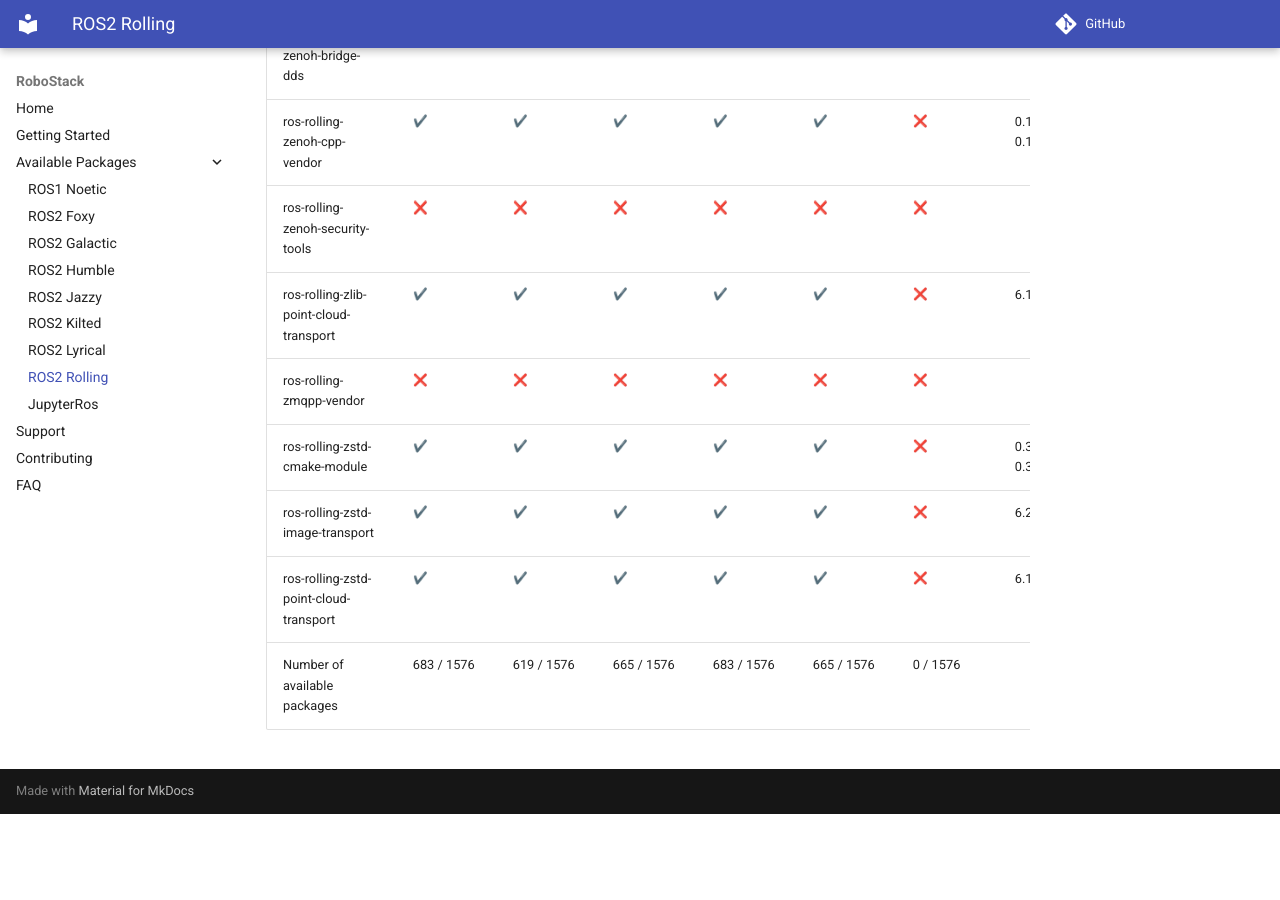
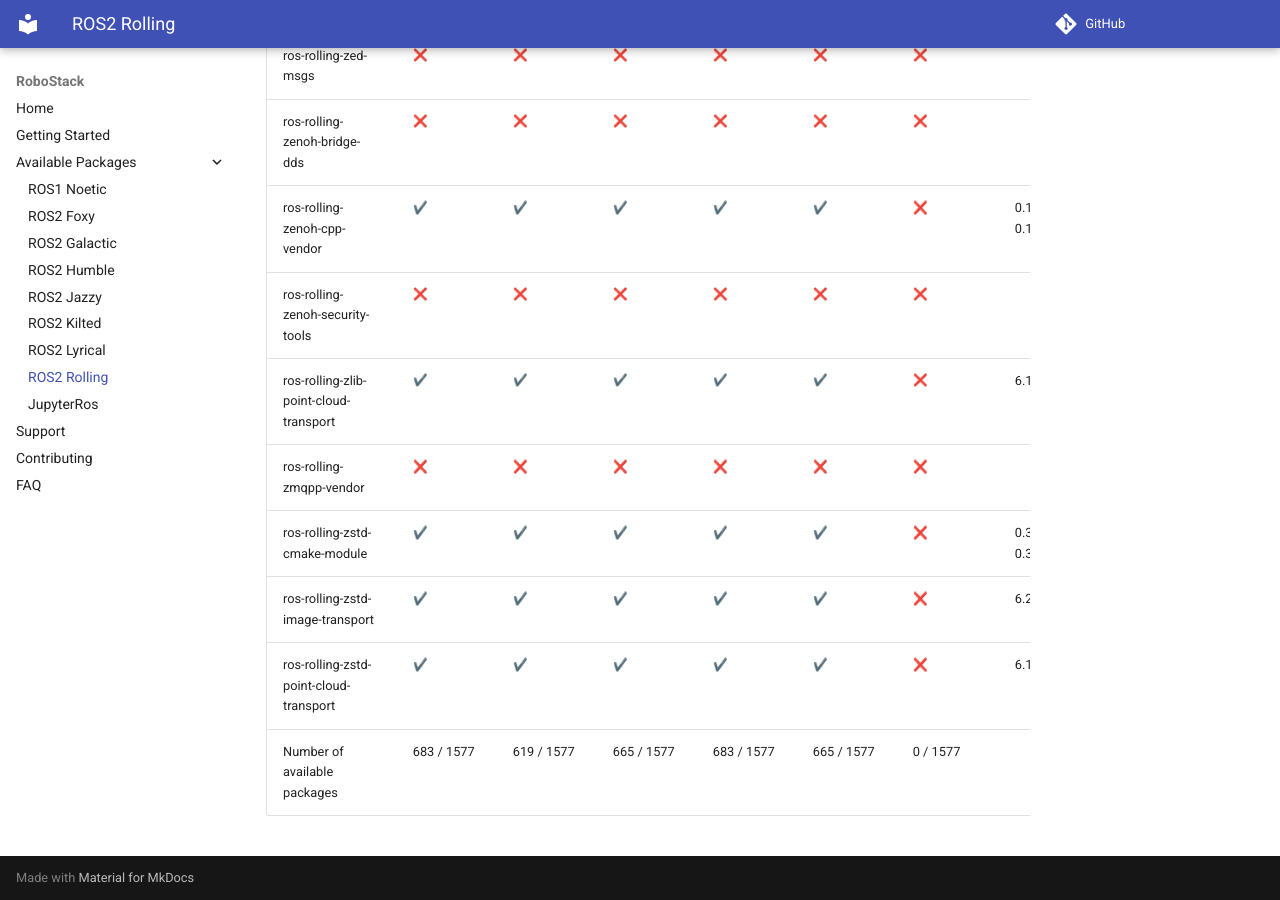
Before and after one commit to RoboStack/robostack.github.io, an MkDocs documentation site: the page built from docs/rolling.md, in a window 1280 px wide and 900 px high, scrolled down 118503 px. Built offline with MkDocs 1.6.1 and Material for MkDocs 9.7.7, drawn with Linux system fonts in a browser that asks for light colours; emoji names are drawn with the system emoji font; comment, search, counter and statistics services are not loaded; before the commit the page ends 119317 px from its top, so only the background shows below that; some of the changed text lies outside the part shown.

Commit message:
Update tables

```diff
--- a/docs/rolling.md
+++ b/docs/rolling.md
@@ -1576,4 +1577,4 @@
 | ros-rolling-zstd-cmake-module | :heavy_check_mark: { data-sort='1' } | :heavy_check_mark: { data-sort='1' } | :heavy_check_mark: { data-sort='1' } | :heavy_check_mark: { data-sort='1' } | :heavy_check_mark: { data-sort='1' } | :x: { data-sort='0' } | 0.33.1, 0.34.0  |
 | ros-rolling-zstd-image-transport | :heavy_check_mark: { data-sort='1' } | :heavy_check_mark: { data-sort='1' } | :heavy_check_mark: { data-sort='1' } | :heavy_check_mark: { data-sort='1' } | :heavy_check_mark: { data-sort='1' } | :x: { data-sort='0' } | 6.2.4, 7.0.0  |
 | ros-rolling-zstd-point-cloud-transport | :heavy_check_mark: { data-sort='1' } | :heavy_check_mark: { data-sort='1' } | :heavy_check_mark: { data-sort='1' } | :heavy_check_mark: { data-sort='1' } | :heavy_check_mark: { data-sort='1' } | :x: { data-sort='0' } | 6.1.0  |
-| Number of available packages |  683 / 1576 | 619 / 1576 | 665 / 1576 | 683 / 1576 | 665 / 1576 | 0 / 1576 |
+| Number of available packages |  683 / 1577 | 619 / 1577 | 665 / 1577 | 683 / 1577 | 665 / 1577 | 0 / 1577 |
```
Also changed, not shown: other parts of docs/rolling.md (+1 -0 lines).
